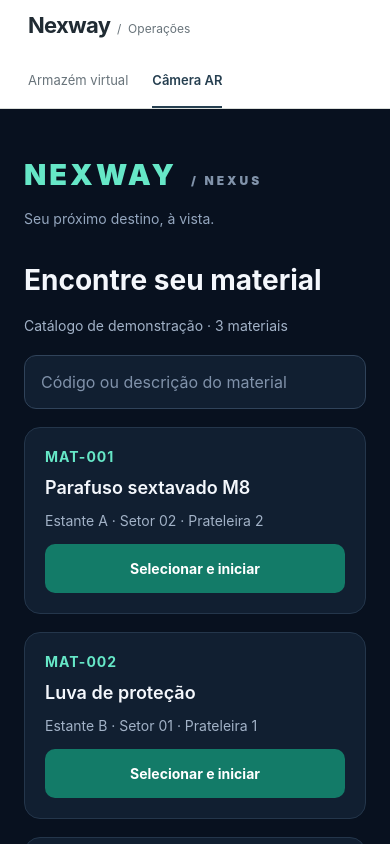
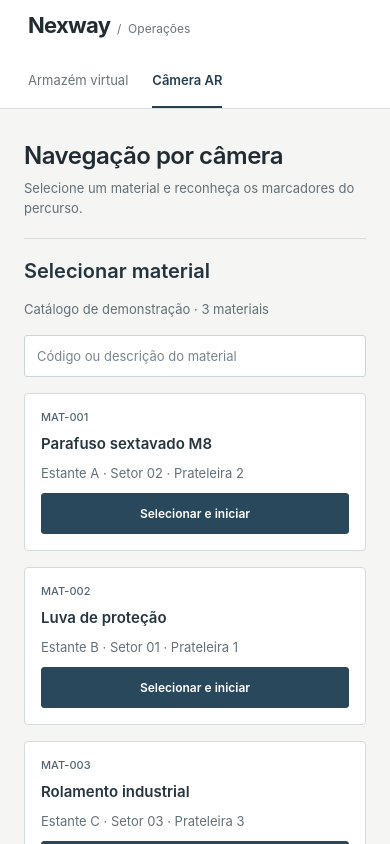
Before and after one commit to RafaAmorim-stack/Nexway, a React Native app: screen / in a window 390 px wide. Both pictures are taken after a click on the button "Câmera AR". Built offline with nearby package versions, Linux system fonts and the light colour scheme.

Commit message:
style: align AR interface with operational visual design

```diff
--- a/App.tsx
+++ b/App.tsx
@@ -7,7 +7,7 @@ import ARExperience from './src/screens/ARExperience';
 export default function App() {
   const [mode, setMode] = useState<'warehouse' | 'ar'>('warehouse');
   return <SafeAreaView style={styles.root}>
-    <StatusBar style={mode === 'warehouse' ? 'dark' : 'light'} />
+    <StatusBar style="dark" />
     <View style={styles.header}><Text style={styles.brand}>Nexway<Text style={styles.brandSub}>  /  Operações</Text></Text><View style={styles.tabs}>
       {([{ id: 'warehouse', label: 'Armazém virtual' }, { id: 'ar', label: 'Câmera AR' }] as const).map(tab => <Pressable key={tab.id} accessibilityRole="button" accessibilityState={{ selected: mode === tab.id }} onPress={() => setMode(tab.id)} style={[styles.tab, mode === tab.id && styles.activeTab]}><Text style={[styles.tabText, mode === tab.id && styles.activeText]}>{tab.label}</Text></Pressable>)}
     </View></View>
--- a/src/ar/ARView.web.tsx
+++ b/src/ar/ARView.web.tsx
@@ -3,5 +3,5 @@ import { Text, View } from 'react-native';
 import type { Session } from '../navigation/session';
 import type { MarkerId } from '../data/catalog';
 export default function ARView(_: { session: Session; onMarker: (id: MarkerId) => void }) {
- return <View style={{padding:24,backgroundColor:'#17283c',borderRadius:12}}><Text style={{color:'#fff'}}>A câmera AR está disponível no aplicativo nativo Android. Volte à busca e selecione o modo demonstração para testar pelo navegador.</Text></View>;
+ return <View style={{padding:20,backgroundColor:'#ffffff',borderRadius:4,borderWidth:1,borderColor:'#d5dbd9'}}><Text style={{color:'#637078',fontSize:13,lineHeight:20}}>A câmera AR está disponível no aplicativo nativo Android. Volte à busca e selecione o modo demonstração para testar pelo navegador.</Text></View>;
 }
--- a/src/screens/ARExperience.tsx
+++ b/src/screens/ARExperience.tsx
@@ -1,6 +1,5 @@
 import React, { useState } from 'react';
-import { SafeAreaView, ScrollView, View, Text, TextInput, Pressable, StyleSheet, Share, Platform } from 'react-native';
-import { StatusBar } from 'expo-status-bar';
+import { ScrollView, View, Text, TextInput, Pressable, StyleSheet, Share, Platform } from 'react-native';
 import { searchItems, markers, type MarkerId } from '../data/catalog';
 import { startSession, recognize, complete, metrics, type Session } from '../navigation/session';
 import ARView from '../ar/ARView';
@@ -10,39 +9,47 @@ export default function ARExperience() {
  const [simulation, setSimulation] = useState(true);
  const [notice, setNotice] = useState('');
  const onMarker = (id: MarkerId) => setSession(s => s ? recognize(s, id) : s);
- const button = (label: string, onPress: () => void, secondary = false) => <Pressable accessibilityRole="button" onPress={onPress} style={[styles.button, secondary && styles.secondary]}><Text style={styles.buttonText}>{label}</Text></Pressable>;
+ const button = (label: string, onPress: () => void, secondary = false) => <Pressable accessibilityRole="button" onPress={onPress} style={[styles.button, secondary && styles.secondary]}><Text style={[styles.buttonText, secondary && styles.secondaryText]}>{label}</Text></Pressable>;
  const location = session?.item.location;
- return <SafeAreaView style={styles.root}><StatusBar style="light" /><ScrollView contentContainerStyle={styles.content} keyboardShouldPersistTaps="handled">
-  <Text style={styles.brand}>NEXWAY <Text style={styles.tag}> / NEXUS</Text></Text>
-  <Text style={styles.subtitle}>Seu próximo destino, à vista.</Text>
+ return <View style={styles.root}><ScrollView contentContainerStyle={styles.content} keyboardShouldPersistTaps="handled">
+  <View style={styles.intro}><Text style={styles.pageTitle}>Navegação por câmera</Text><Text style={styles.muted}>Selecione um material e reconheça os marcadores do percurso.</Text></View>
   {!session ? <>
-   <Text style={styles.title}>Encontre seu material</Text><Text style={styles.muted}>Catálogo de demonstração · 3 materiais</Text>
-   <TextInput accessibilityLabel="Buscar material por código ou descrição" placeholder="Código ou descrição do material" placeholderTextColor="#8092aa" value={query} onChangeText={setQuery} style={styles.input} />
+   <Text style={styles.title}>Selecionar material</Text><Text style={styles.muted}>Catálogo de demonstração · 3 materiais</Text>
+   <TextInput accessibilityLabel="Buscar material por código ou descrição" placeholder="Código ou descrição do material" placeholderTextColor="#7a858c" value={query} onChangeText={setQuery} style={styles.input} />
    {searchItems(query).map(item => <View key={item.code} style={styles.card}><Text style={styles.code}>{item.code}</Text><Text style={styles.heading}>{item.description}</Text><Text style={styles.muted}>{item.location.label} · Setor {item.location.sector} · Prateleira {item.location.shelf}</Text>{button('Selecionar e iniciar', () => {setSession(startSession(item));setNotice('');})}</View>)}
    {searchItems(query).length === 0 && <Text style={styles.muted}>Nenhum material encontrado. Tente outro código ou descrição.</Text>}
-   {button(simulation ? 'Modo: demonstração · ativar câmera AR' : 'Modo: câmera AR · usar demonstração', () => setSimulation(v => !v), true)}
-   <Text style={styles.muted}>A demonstração usa botões para simular marcadores. A câmera AR exige um build nativo e Android compatível com ARCore.</Text>
+   {button(simulation ? 'Ativar câmera AR' : 'Usar demonstração por marcadores', () => setSimulation(v => !v), true)}
+   <Text style={styles.muted}>{simulation ? 'Modo demonstração: reconhecimento por botões.' : 'Modo câmera: reconhecimento dos marcadores impressos.'} A câmera exige o aplicativo Android e um aparelho compatível com ARCore.</Text>
   </> : <>
    <Text style={styles.code}>{session.item.code}</Text><Text style={styles.title}>{session.item.description}</Text>
    <View style={styles.card}><Text style={styles.heading}>{location?.label}</Text><Text style={styles.muted}>Setor {location?.sector} · Prateleira {location?.shelf}</Text></View>
    <Text accessibilityLiveRegion="polite" style={styles.heading}>{session.phase === 'awaiting-start' ? '1 / 3 · Reconheça START-01' : session.phase === 'navigating' ? `2 / 3 · Procure ${location?.id}` : session.phase === 'arrived' ? '3 / 3 · Retire o material indicado' : 'Percurso concluído'}</Text>
    {session.error && <Text accessibilityRole="alert" style={styles.error}>{session.error}</Text>}
-   {session.phase !== 'completed' && (simulation ? <View style={styles.card}><Text style={styles.heading}>Demonstração de reconhecimento</Text><Text style={styles.muted}>Toque no marcador que deseja simular.</Text>{markers.map(id => <View key={id}>{button(id, () => onMarker(id), true)}</View>)}</View> : <ARView session={session} onMarker={onMarker} />)}
+   {session.phase !== 'completed' && (simulation ? <View style={styles.card}><Text style={styles.heading}>Reconhecimento de marcadores</Text><Text style={styles.muted}>Selecione o marcador para simular a leitura.</Text>{markers.map(id => <View key={id}>{button(id, () => onMarker(id), true)}</View>)}</View> : <ARView session={session} onMarker={onMarker} />)}
    {session.phase === 'navigating' && <Text style={styles.muted}>Siga a sinalização física até {location?.label}. O posicionamento das estantes precisa ser calibrado para orientação espacial por setas.</Text>}
    {session.phase === 'arrived' && <View style={styles.card}><Text style={styles.heading}>Setor {location?.sector} · Prateleira {location?.shelf}</Text>{button('Confirmar retirada e concluir', () => setSession(s => s ? complete(s) : s))}</View>}
    {session.phase === 'completed' && <View style={styles.card}><Text style={styles.heading}>Concluído em {Math.round((metrics(session).durationMs ?? 0) / 1000)} segundos</Text><Text style={styles.muted}>{metrics(session).errors} ocorrência(s) de marcador incorreto</Text>{button('Compartilhar métricas JSON', async () => {try {await Share.share({message: JSON.stringify(metrics(session), null, 2)});} catch {setNotice('Não foi possível compartilhar. Tente novamente.');}})}</View>}
    {!!notice && <Text style={styles.error}>{notice}</Text>}
    {button(session.phase === 'completed' ? 'Buscar outro material' : 'Cancelar percurso', () => setSession(null), true)}
   </>}
-  <Text style={styles.footer}>Nexway · MVP {Platform.OS === 'web' ? '· prévia web' : '· Android / AR'}</Text>
- </ScrollView></SafeAreaView>;
+  <Text style={styles.footer}>Ambiente de demonstração {Platform.OS === 'web' ? '· prévia web' : '· Android / AR'}</Text>
+ </ScrollView></View>;
 }
 const styles = StyleSheet.create({
- root:{flex:1,backgroundColor:'#08111f'},content:{padding:24,paddingTop:48,gap:18,maxWidth:640,width:'100%',alignSelf:'center'},
- brand:{color:'#66e7c7',fontSize:29,fontWeight:'900',letterSpacing:3},tag:{fontSize:12,color:'#8193aa'},subtitle:{color:'#94a6be',marginBottom:18},
- title:{color:'#f4f7fc',fontSize:28,fontWeight:'700'},heading:{color:'#f4f7fc',fontSize:18,fontWeight:'600'},muted:{color:'#a2b2c7',lineHeight:22},
- card:{padding:20,backgroundColor:'#111f31',borderRadius:16,gap:12,borderWidth:1,borderColor:'#24364b'},code:{color:'#66e7c7',fontWeight:'700',letterSpacing:1},
- input:{backgroundColor:'#111f31',borderColor:'#30435a',borderWidth:1,borderRadius:12,padding:16,color:'#fff',fontSize:16},
- button:{backgroundColor:'#137b68',padding:16,borderRadius:10,alignItems:'center'},secondary:{backgroundColor:'#22344c'},buttonText:{color:'#fff',fontWeight:'700'},
- error:{color:'#ffb0a4',padding:12,backgroundColor:'#42252a',borderRadius:8},footer:{color:'#71849d',textAlign:'center',marginTop:20,fontSize:12}
+ root: { flex: 1, backgroundColor: '#f5f5f3' },
+ content: { padding: 24, gap: 16, maxWidth: 800, width: '100%', alignSelf: 'center', paddingBottom: 40 },
+ intro: { gap: 8, paddingTop: 8, paddingBottom: 20, marginBottom: 4, borderBottomWidth: 1, borderBottomColor: '#dadeda' },
+ pageTitle: { color: '#202b33', fontSize: 24, fontWeight: '600', letterSpacing: -0.5 },
+ title: { color: '#24343f', fontSize: 20, fontWeight: '600' },
+ heading: { color: '#27353f', fontSize: 15, fontWeight: '600' },
+ muted: { color: '#637078', fontSize: 13, lineHeight: 20 },
+ card: { padding: 16, backgroundColor: '#ffffff', borderRadius: 4, gap: 10, borderWidth: 1, borderColor: '#d5dbd9' },
+ code: { color: '#516570', fontSize: 11, fontWeight: '500' },
+ input: { backgroundColor: '#ffffff', borderColor: '#cdd4d5', borderWidth: 1, borderRadius: 3, paddingHorizontal: 12, paddingVertical: 12, color: '#24343f', fontSize: 13 },
+ button: { backgroundColor: '#29485c', paddingHorizontal: 16, paddingVertical: 12, borderRadius: 3, alignItems: 'center', borderWidth: 1, borderColor: '#29485c' },
+ secondary: { backgroundColor: '#ffffff', borderColor: '#cdd5d6' },
+ buttonText: { color: '#ffffff', fontSize: 12, fontWeight: '600' },
+ secondaryText: { color: '#3e535f' },
+ error: { color: '#88402d', fontSize: 13, lineHeight: 20, padding: 12, backgroundColor: '#faf0eb', borderRadius: 3, borderWidth: 1, borderColor: '#e4c4b9' },
+ footer: { color: '#69777e', textAlign: 'center', marginTop: 12, fontSize: 11 },
 });
```
Also changed, not shown: src/ar/ARView.tsx (+6 -1 lines).
